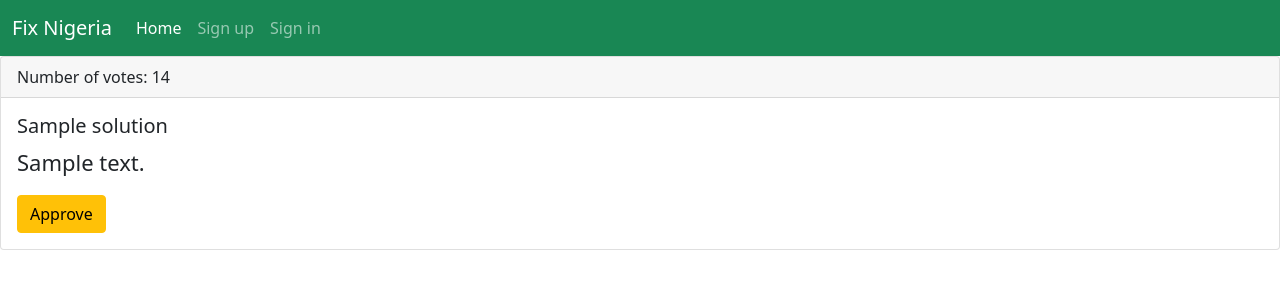
After one commit to Dosu333/fix-nigeria, a Django app: page /solutions/list-solution/1/ in a window 1280 px wide. The commit adds this page. Shown: the top 300 px of the page. Run offline with Django 3.2, Linux system fonts and the light colour scheme; tables that the repository leaves empty hold one stand-in row (values such as "Sample post").

Commit message:
created template for listing solutions

```diff
--- a/naija/admin.py
+++ b/naija/admin.py
@@ -4,3 +4,5 @@ from .models import *
 # Register your models here.
 admin.site.register(Category)
 admin.site.register(Problem)
+admin.site.register(Profile)
+admin.site.register(Solution)
--- a/naija/templates/index.html
+++ b/naija/templates/index.html
@@ -11,9 +11,11 @@
             <h5 class="card-title">{{ problem.title_of_problem }}</h5>
             <p class="card-text">{{ problem.short_description }}</p>
             <a href="#" class="btn btn-outline-success">Start Solution</a>
-            <a href="#" class="btn btn-outline-success">See Solutions</a>
+            <a href={% url 'naija:list-solution' problem.id %} class="btn btn-outline-success">See Solutions</a>
             </div>
         </div>
         {% endfor %}
+    {% else %}
+        <h1>Problem don finally finish</h1>
     {% endif %}
 {% endblock %}
--- /dev/null
+++ b/naija/templates/list-solution.html
@@ -0,0 +1,21 @@
+{% extends 'base.html' %}
+
+{% block content %}
+    {% if solutions %}
+        {% for solution in solutions %}
+            <div class="card">
+                <div class="card-header">
+                Number of votes: 14
+                </div>
+
+                <div class="card-body">
+                <h5 class="card-title">{{ solution.solution_title }}</h5>
+                <p class="card-text" style="font-size:22px;" >{{ solution.solution_text }}</p>
+                <a href="#" class="btn btn-warning">Approve</a>
+                </div>
+            </div>
+        {% endfor %}
+    {% else %}
+        <p>No solutions yet</p>
+    {% endif %}
+{% endblock %}
--- a/naija/urls.py
+++ b/naija/urls.py
@@ -4,5 +4,5 @@ from .views import *
 app_name = 'naija'
 
 urlpatterns = [
-    # path(),
+    path('list-solution/<int:pk>/', SolutionView.as_view(), name='list-solution'),
 ]
--- a/naija/views.py
+++ b/naija/views.py
@@ -1,7 +1,7 @@
 from django.shortcuts import render
 
 from django.views.generic import TemplateView
-from .models import Problem
+from .models import *
 
 class HomePage(TemplateView):
     template_name = 'index.html'
@@ -11,3 +11,12 @@ class HomePage(TemplateView):
         template_data = {'problems':problems}
 
         return render(request, self.template_name, template_data)
+
+class SolutionView(TemplateView):
+    template_name = 'list-solution.html'
+
+    def get(self,request,pk):
+        solutions = Solution.objects.filter(problem__id=pk)
+        template_data = {'solutions':solutions}
+
+        return render(request, self.template_name, template_data)
```
Also changed, not shown: naija/migrations/0002_profile_solution.py (added).
